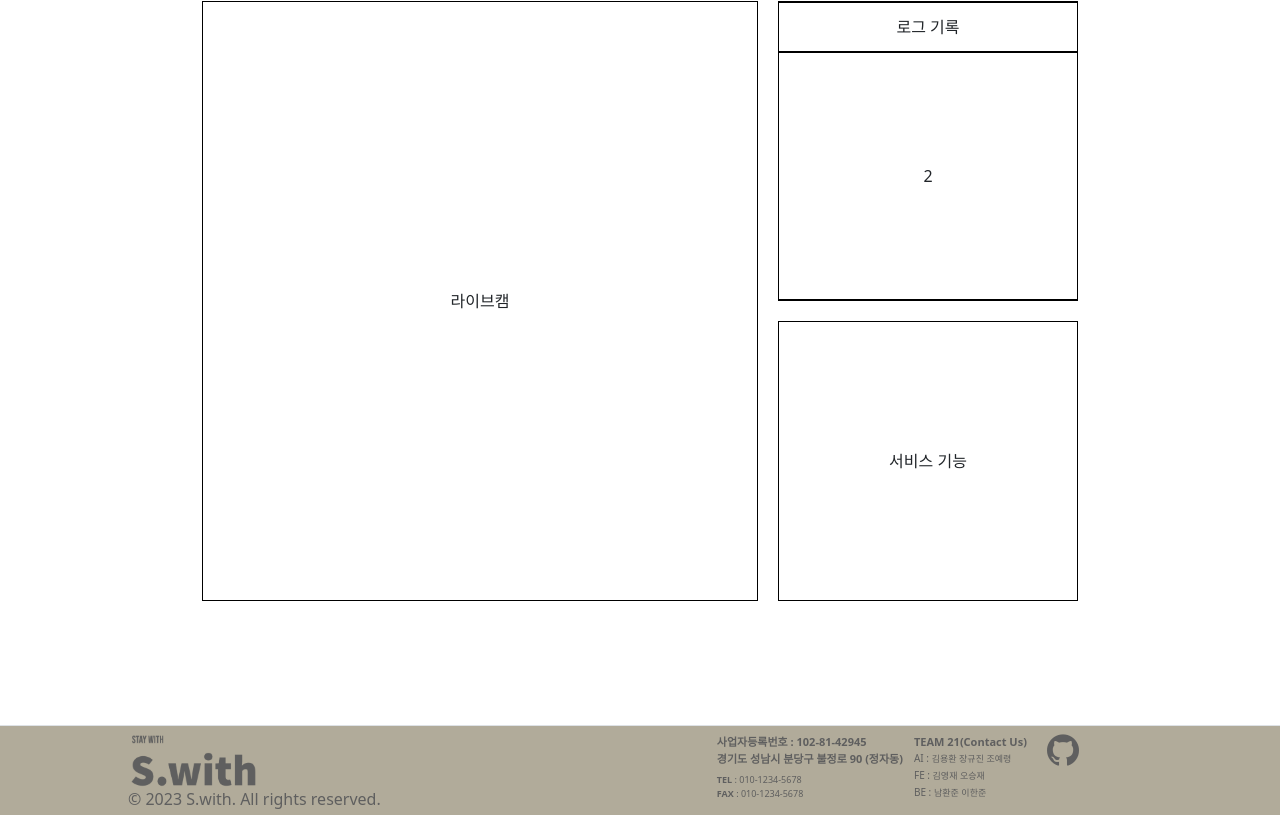
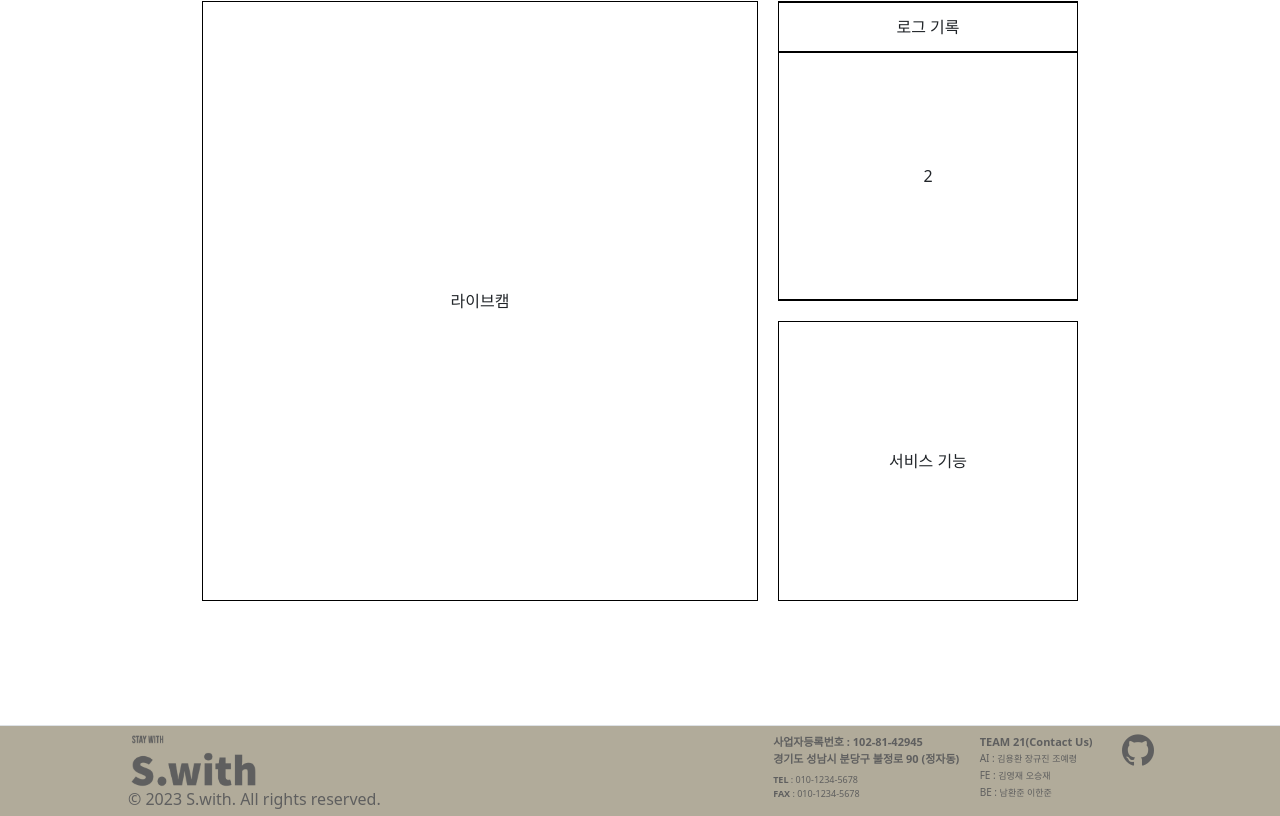
Before and after one commit to Yjason-K/AIVLE_BigProject_Swith, a React (Create React App) app: page /service in a window 1280 px wide. Shown: the part 189-1005 px from the top of the page. Built offline with nearby package versions, Linux system fonts and the light colour scheme.

Commit message:
style - footer 가운데 정렬

```diff
--- a/src/components/footer.js
+++ b/src/components/footer.js
@@ -4,6 +4,7 @@ import git_log from '../img/github-mark.png';
 
 const Footer = () => {
   return (
+    <div className="footer-wrapper">
       <div className="footer-container">
         <div className="footer-left">
           <img src={logo} alt="Logo" className="footer-logo" />
@@ -99,6 +100,7 @@ const Footer = () => {
           </div>
         </div>
       </div>
+    </div>
   );
 };
 
--- a/src/components/footer.scss
+++ b/src/components/footer.scss
@@ -1,20 +1,25 @@
+.footer-wrapper {
+  display: flex;
+  justify-content: center;
+  align-items: center;
+  margin-top: 100px;
+  border-top: 1px solid #dee2e6;
+  background-color: #b1ab9a;
+}
+
 .footer-container {
-  margin-top: 100px;
   display: flex;
   justify-content: space-between;
   padding-top: 8px;
   padding-bottom: 8px;
-  background-color: #b1ab9a;
-  border-top: 1px solid #dee2e6;
   white-space: nowrap;
   height: 90px;
+  width: 80%;
   color: #5f5f5f;
 }
 
 .footer-left {
   display: flex;
-
-  margin-left: 10%;
   flex-direction: column;
 }
 
@@ -24,7 +29,6 @@
 }
 
 .footer-right {
-  margin-right: 7%;
   display: flex;
   justify-content: space-between;
   width: 37%;
@@ -53,7 +57,7 @@
 }
 
 .footer-right-three {
-  width: 40%;
+  width: 50px;
 }
 
 .github-logo {
```
Lines whose indentation alone changed are shown as unchanged.
